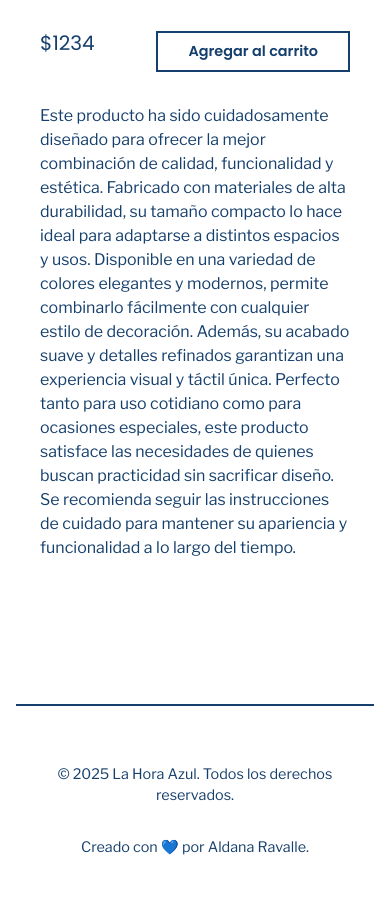
After one commit to Aldana-dev/LaHoraAzul, a Flask app: page /producto in a window 390 px wide. The commit adds this page. Shown: the part 528-1441 px from the top of the page. Run offline with Flask 3, Linux system fonts and the light colour scheme.

Commit message:
Se crea la vista de producto, actualizacion de estilos y responsive

```diff
--- a/app/app.py
+++ b/app/app.py
@@ -13,6 +13,10 @@ def nosotras():
 @app.route('/tienda')
 def tienda():
     return render_template('tienda.html')
+
+@app.route('/producto')
+def producto():
+    return render_template('producto.html')
 
 @app.route('/marcos')
 def marcos():
--- a/app/static/css/carrito.css
+++ b/app/static/css/carrito.css
@@ -69,7 +69,6 @@
   font-weight: 600;
   font-size: 1.2rem;
   color: #153f6c;
-  max-width: 600px;
   width: 100%;
   padding-left: 1rem;
   padding-right: 1rem;
--- a/app/static/css/estilos.css
+++ b/app/static/css/estilos.css
@@ -69,7 +69,7 @@ nav {
   z-index: 1050;
   position: sticky;
   top: 0;
-  box-shadow: 0 2px 0 rgba(0, 0, 0, 0.1);
+  box-shadow: 0px 12px 12px -10px rgba(0, 0, 0, 0.1);
 }
 
 nav a {
--- /dev/null
+++ b/app/static/css/producto.css
@@ -0,0 +1,60 @@
+.producto-detalle {
+  margin: 2rem auto;
+  padding: 0 1rem;
+}
+
+/* Header: nombre a la izquierda, botón volver a la derecha */
+.producto-header {
+  display: flex;
+  justify-content: space-between;
+  align-items: center;
+  margin-bottom: 2rem;
+  padding-bottom: 1rem;
+  border-bottom: 2px solid #153f6c;
+}
+
+/* Imagen centrada y tamaño mediano */
+.imagen-producto-marco {
+  display: flex;
+  justify-content: center;
+  margin-bottom: 2rem;
+}
+
+.imagen-producto-marco img {
+  width: 100%;
+  height: auto;
+  object-fit: contain;
+  border-radius: 6px;
+}
+
+/* Precio a la izquierda, botón a la derecha */
+.precio-boton {
+  display: flex;
+  justify-content: space-between;
+  align-items: center;
+  margin-bottom: 2rem;
+}
+
+/* Descripción */
+.producto-descripcion {
+  line-height: 1.5;
+  margin-bottom: 2rem;
+}
+
+/* Responsive */
+
+@media (max-width: 480px) {
+  .producto-detalle {
+    padding: 0 0.5rem;
+  }
+
+  .imagen-producto-marco img {
+    max-width: 100%;
+  }
+
+  /* Redefinir padding del botón en móvil */
+  .precio-boton .boton {
+    padding: 8px 30px;
+    font-size: 0.9rem;
+  }
+}
--- a/app/templates/base.html
+++ b/app/templates/base.html
@@ -32,7 +32,7 @@
   <body class="pagina">
     <!-- Header -->
     <header
-      class="d-flex justify-content-between align-items-center p-3 border-bottom"
+      class="d-flex justify-content-between align-items-center p-3"
     >
       <div class="d-flex align-items-center gap-3">
         <img
--- a/app/templates/carrito.html
+++ b/app/templates/carrito.html
@@ -7,7 +7,7 @@
 {% endblock %} {% block content %}
 <section class="lista-carrito">
   <div class="item-carrito">
-    <img src="https://picsum.photos/id/1025/150/150" alt="Producto" />
+    <img src="{{ url_for('static', filename='img/_MG_6466.jpg') }}" alt="Producto" />
 
     <div class="detalle-producto">
       <h3 class="nombre-producto">Nombre del Producto</h3>
--- /dev/null
+++ b/app/templates/producto.html
@@ -0,0 +1,34 @@
+{% extends "base.html" %}
+{% block extra_css %}
+<link
+  rel="stylesheet"
+  href="{{ url_for('static', filename='css/producto.css') }}"
+/>
+{% endblock %}
+
+{% block content %}
+<main class="pagina">
+  <section class="producto-detalle">
+
+    <div class="producto-header">
+      <h2 class="producto-nombre">Nombre de producto</h2>
+    </div>
+
+    <div class="imagen-producto-marco">
+      <img src="{{ url_for('static', filename='img/_MG_6466.jpg') }}" alt="Nombre de producto" />
+    </div>
+
+    <div class="precio-boton">
+      <h2 class="producto-precio">$1234</h2>
+      <button class="boton agregar-carrito" type="button">Agregar al carrito</button>
+    </div>
+
+    <p class="producto-descripcion">
+      Este producto ha sido cuidadosamente diseñado para ofrecer la mejor combinación de calidad, funcionalidad y estética. Fabricado con materiales de alta durabilidad, su tamaño compacto lo hace ideal para adaptarse a distintos espacios y usos. Disponible en una variedad de colores elegantes y modernos, permite combinarlo fácilmente con cualquier estilo de decoración. Además, su acabado suave y detalles refinados garantizan una experiencia visual y táctil única. Perfecto tanto para uso cotidiano como para ocasiones especiales, este producto satisface las necesidades de quienes buscan practicidad sin sacrificar diseño. Se recomienda seguir las instrucciones de cuidado para mantener su apariencia y funcionalidad a lo largo del tiempo.
+
+
+    </p>
+
+  </section>
+</main>
+{% endblock %}
```
Also changed, not shown: app/static/css/tienda.css (+33 -7 lines), app/templates/tienda.html (+35 -21 lines).
